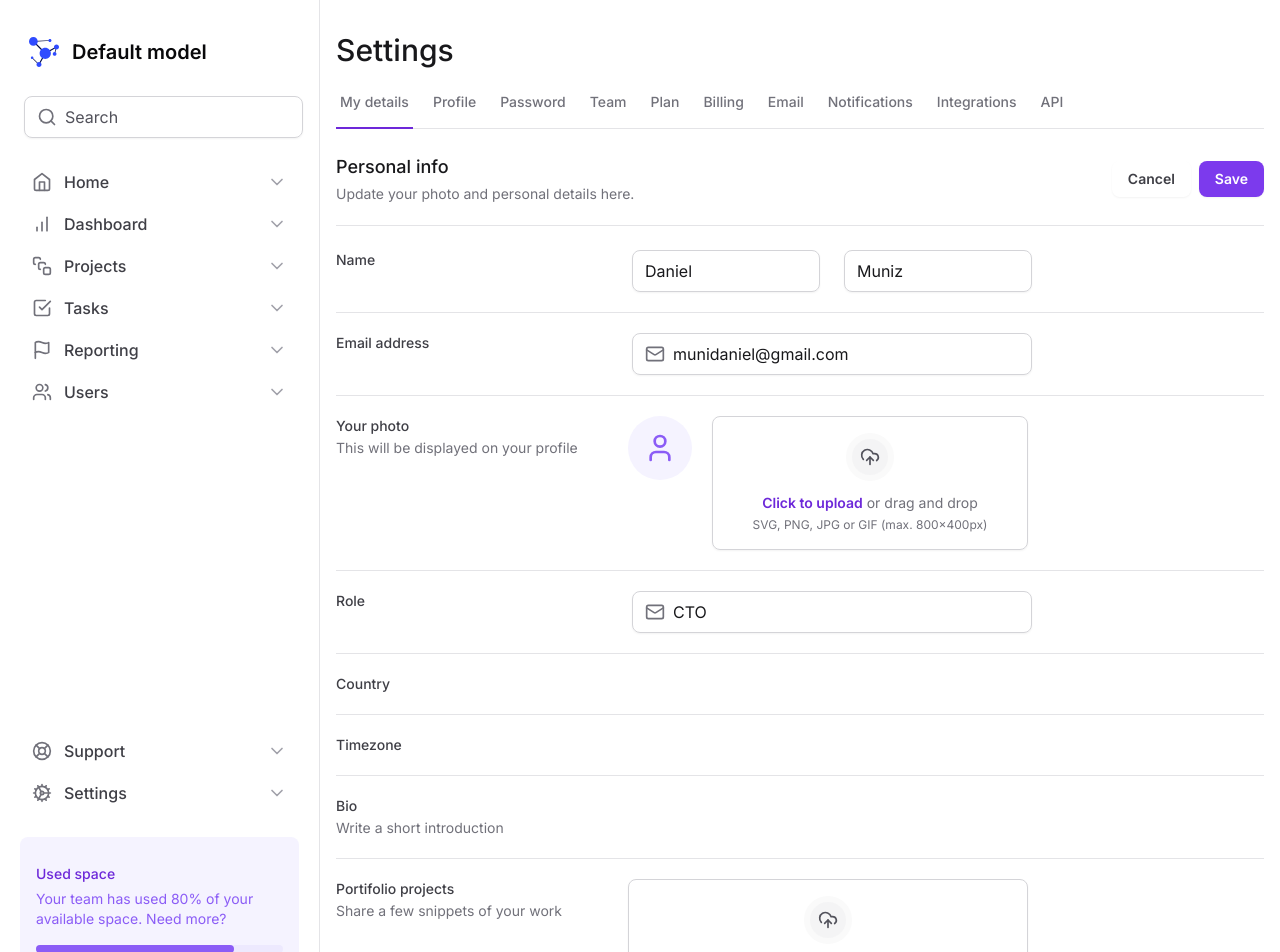
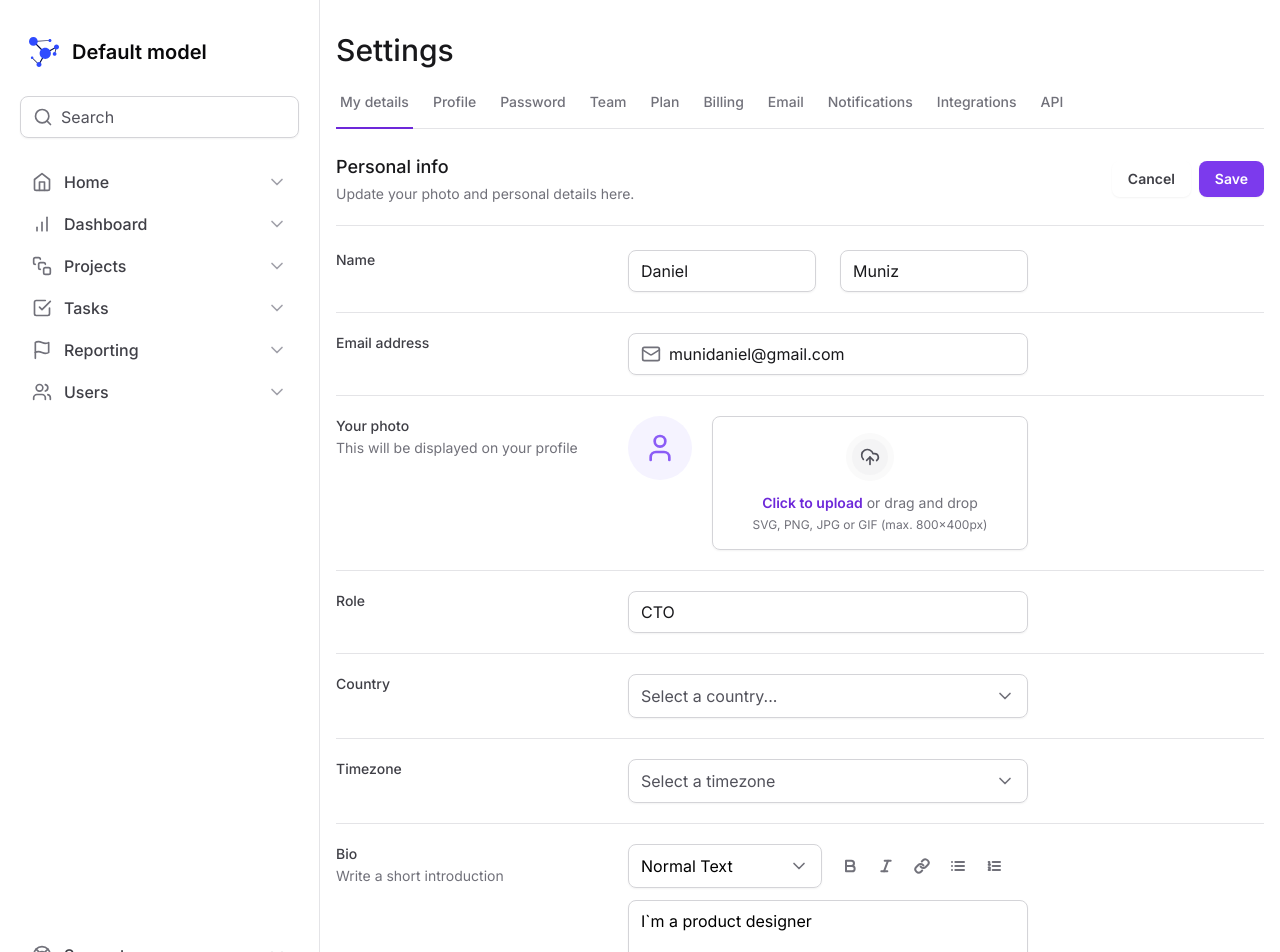
Before and after one commit to danielllmuniz/tailwind-theme, a Next.js app: page / in a window 1280 px wide. Shown: the top 952 px of the page. Built offline with nearby package versions, Linux system fonts and the light colour scheme.

Commit message:
Finalizing the form

```diff
--- a/package.json
+++ b/package.json
@@ -9,6 +9,7 @@
     "lint": "next lint"
   },
   "dependencies": {
+    "@radix-ui/react-select": "^1.2.2",
     "@radix-ui/react-tabs": "^1.0.4",
     "@types/node": "20.5.6",
     "@types/react": "18.2.21",
--- a/src/app/components/Form/FileInput/Control.tsx
+++ b/src/app/components/Form/FileInput/Control.tsx
@@ -4,7 +4,7 @@ import { useFileInput } from './Root'
 
 export type ControlProps = ComponentProps<'input'>
 
-export function Control(props: ControlProps) {
+export function Control({ multiple = false, ...props }: ControlProps) {
   const { id, onFilesSelected } = useFileInput()
 
   function handleFilesSelected(event: ChangeEvent<HTMLInputElement>) {
@@ -12,7 +12,7 @@ export function Control(props: ControlProps) {
 
     const files = Array.from(event.target.files)
 
-    onFilesSelected(files)
+    onFilesSelected(files, multiple)
   }
 
   return (
@@ -21,6 +21,7 @@ export function Control(props: ControlProps) {
       className="sr-only"
       id={id}
       onChange={handleFilesSelected}
+      multiple={multiple}
       {...props}
     />
   )
--- /dev/null
+++ b/src/app/components/Form/FileInput/FileList.tsx
@@ -0,0 +1,48 @@
+'use client'
+
+import { Trash2, UploadCloud } from 'lucide-react'
+import { useFileInput } from './Root'
+import { formatBytes } from '@/app/utils/format-bytes'
+
+export function FileList() {
+  const { files } = useFileInput()
+
+  return (
+    <div className="mt-4 space-y-3">
+      {files.map((file) => {
+        return (
+          <div
+            key={file.name}
+            className="group flex items-start gap-4 rounded-lg border border-zinc-200 p-4"
+          >
+            <div className="rounded-full border-4 border-violet-100 bg-violet-200 p-2 text-violet-600">
+              <UploadCloud className="h-4 w-4" />
+            </div>
+
+            <div className="flex flex-1 flex-col items-start gap-1">
+              <div className="flex flex-col">
+                <span className="text-sm font-medium text-zinc-700">
+                  {file.name}
+                </span>
+                <span className="text-sm text-zinc-500">
+                  {formatBytes(file.size)}
+                </span>
+              </div>
+
+              <div className="flex w-full items-center gap-3">
+                <div className="h-2 flex-1 rounded-full bg-zinc-100">
+                  <div className="h-2 w-4/5 rounded-full bg-violet-600" />
+                </div>
+                <span className="text-sm font-medium text-zinc-700">80%</span>
+              </div>
+            </div>
+
+            <button type="button" className="ml-auto p-2  hover:bg-zinc-50">
+              <Trash2 className="h-5 w-5 text-zinc-500" />
+            </button>
+          </div>
+        )
+      })}
+    </div>
+  )
+}
--- a/src/app/components/Form/FileInput/Root.tsx
+++ b/src/app/components/Form/FileInput/Root.tsx
@@ -12,7 +12,7 @@ export type RootProps = ComponentProps<'div'>
 type FileInputContextType = {
   id: string
   files: File[]
-  onFilesSelected: (files: File[]) => void
+  onFilesSelected: (files: File[], multiple: boolean) => void
 }
 
 const FileInputContext = createContext({} as FileInputContextType)
@@ -22,8 +22,16 @@ export function Root(props: RootProps) {
 
   const [files, setFiles] = useState<File[]>([])
 
+  function onFilesSelected(files: File[], multiple: boolean) {
+    if (multiple) {
+      setFiles((prevFiles) => [...prevFiles, ...files])
+    } else {
+      setFiles(files)
+    }
+  }
+
   return (
-    <FileInputContext.Provider value={{ id, files, onFilesSelected: setFiles }}>
+    <FileInputContext.Provider value={{ id, files, onFilesSelected }}>
       <div {...props} />
     </FileInputContext.Provider>
   )
--- a/src/app/components/Form/FileInput/index.tsx
+++ b/src/app/components/Form/FileInput/index.tsx
@@ -2,5 +2,6 @@ import { Control } from './Control'
 import { ImagePreview } from './ImagePreview'
 import { Root } from './Root'
 import { Trigger } from './Trigger'
+import { FileList } from './FileList'
 
-export { Control, ImagePreview, Root, Trigger }
+export { Control, ImagePreview, Root, Trigger, FileList }
--- /dev/null
+++ b/src/app/components/Form/Select/SelectItem.tsx
@@ -0,0 +1,22 @@
+'use client'
+
+import * as Select from '@radix-ui/react-select'
+import { Check } from 'lucide-react'
+
+export type SelectItemProps = Select.SelectItemProps & {
+  text: string
+}
+
+export function SelectItem({ text, ...props }: SelectItemProps) {
+  return (
+    <Select.Item
+      className="flex items-center justify-between gap-2 px-3  py-2.5 outline-none data-[highlighted]:bg-zinc-50"
+      {...props}
+    >
+      <Select.ItemText className="text-black">{text}</Select.ItemText>
+      <Select.ItemIndicator>
+        <Check className="h-4 w-4 text-violet-500" />
+      </Select.ItemIndicator>
+    </Select.Item>
+  )
+}
--- /dev/null
+++ b/src/app/components/Form/Select/index.tsx
@@ -0,0 +1,39 @@
+'use client'
+
+import * as SelectPrimitive from '@radix-ui/react-select'
+
+import { ChevronDown } from 'lucide-react'
+import { ReactNode } from 'react'
+
+export interface SelectProps extends SelectPrimitive.SelectProps {
+  children: ReactNode
+  placeholder: string
+}
+
+export function Select({ children, placeholder, ...props }: SelectProps) {
+  return (
+    <SelectPrimitive.Root {...props}>
+      <SelectPrimitive.Trigger className="flex h-11 w-full items-center justify-between gap-2 rounded-lg border border-zinc-300 px-3 py-2 shadow-sm data-[placeholder]:text-zinc-600">
+        <SelectPrimitive.Value
+          placeholder={placeholder}
+          className="text-black"
+        />
+        <SelectPrimitive.Icon>
+          <ChevronDown className="h-5 w-5 text-zinc-500"></ChevronDown>
+        </SelectPrimitive.Icon>
+      </SelectPrimitive.Trigger>
+      <SelectPrimitive.Portal>
+        <SelectPrimitive.Content
+          side="bottom"
+          position="popper"
+          sideOffset={8}
+          className="z-10 w-[--radix-select-trigger-width] overflow-hidden rounded-lg border border-zinc-200 bg-white shadow-sm"
+        >
+          <SelectPrimitive.Viewport className="outline-none">
+            {children}
+          </SelectPrimitive.Viewport>
+        </SelectPrimitive.Content>
+      </SelectPrimitive.Portal>
+    </SelectPrimitive.Root>
+  )
+}
--- a/src/app/components/Input.tsx
+++ b/src/app/components/Input.tsx
@@ -22,7 +22,7 @@ export type InputRootProps = ComponentProps<'div'>
 export function Root(props: InputRootProps) {
   return (
     <div
-      className=" mx-1  flex w-full items-center gap-2 rounded-lg border border-zinc-300 px-3 py-2 shadow-sm"
+      className="flex w-full items-center gap-2 rounded-lg border border-zinc-300 px-3 py-2 shadow-sm"
       {...props}
     />
   )
--- a/src/app/page.tsx
+++ b/src/app/page.tsx
@@ -1,7 +1,9 @@
 import SettingsTabs from './components/SettingsTabs'
 import * as Input from './components/Input'
-import { Mail, UploadCloud, User } from 'lucide-react'
 import * as FileInput from './components/Form/FileInput'
+import { Bold, Italic, Link, List, ListOrdered, Mail } from 'lucide-react'
+import { Select } from './components/Form/Select'
+import { SelectItem } from './components/Form/Select/SelectItem'
 
 export default function Home() {
   return (
@@ -97,9 +99,6 @@ export default function Home() {
               Role
             </label>
             <Input.Root>
-              <Input.Prefix>
-                <Mail className="h-5 w-5 text-zinc-500" />
-              </Input.Prefix>
               <Input.Control id="role" defaultValue="CTO" />
             </Input.Root>
           </div>
@@ -111,7 +110,10 @@ export default function Home() {
             >
               Country
             </label>
-            <div></div>
+            <Select placeholder="Select a country...">
+              <SelectItem value="br" text="Brazil" />
+              <SelectItem value="us" text="United States" />
+            </Select>
           </div>
 
           <div className="grid grid-cols-form gap-3 pt-5">
@@ -121,7 +123,11 @@ export default function Home() {
             >
               Timezone
             </label>
-            <div></div>
+            <Select placeholder="Select a timezone">
+              <SelectItem value="sp1" text="Sao paulo (UTC-03:00)" />
+              <SelectItem value="sp2" text="Sao paulo (UTC-03:00)" />
+              <SelectItem value="sp3" text="Sao paulo (UTC-03:00)" />
+            </Select>
           </div>
 
           <div className="grid grid-cols-form gap-3 pt-5">
@@ -131,7 +137,44 @@ export default function Home() {
                 Write a short introduction
               </span>
             </label>
-            <div></div>
+            <div className="space-y-3">
+              <div className="grid grid-cols-2 gap-3">
+                <Select placeholder="" defaultValue="normal">
+                  <SelectItem
+                    value="normal"
+                    defaultChecked
+                    text="Normal Text"
+                  />
+                  <SelectItem value="md" text="Mark Down" />
+                </Select>
+                <div className="flex items-center gap-1">
+                  <button type="button" className="p-2  hover:bg-zinc-50">
+                    <Bold className="h-4 w-4 text-zinc-500" strokeWidth={3} />
+                  </button>
+                  <button type="button" className="p-2  hover:bg-zinc-50">
+                    <Italic className="h-4 w-4 text-zinc-500" strokeWidth={3} />
+                  </button>
+                  <button type="button" className="p-2  hover:bg-zinc-50">
+                    <Link className="h-4 w-4 text-zinc-500" strokeWidth={3} />
+                  </button>
+                  <button type="button" className="p-2  hover:bg-zinc-50">
+                    <List className="h-4 w-4 text-zinc-500" strokeWidth={3} />
+                  </button>
+                  <button type="button" className="p-2  hover:bg-zinc-50">
+                    <ListOrdered
+                      className="h-4 w-4 text-zinc-500"
+                      strokeWidth={3}
+                    />
+                  </button>
+                </div>
+              </div>
+
+              <textarea
+                id="bio"
+                defaultValue="I`m a product designer"
+                className="min-h-[120px] w-full resize-y rounded-lg border border-zinc-300 px-3 py-2 shadow-sm"
+              />
+            </div>
           </div>
 
           <div className="grid grid-cols-form gap-3 pt-5">
@@ -143,6 +186,7 @@ export default function Home() {
             </label>
             <FileInput.Root>
               <FileInput.Trigger />
+              <FileInput.FileList />
               <FileInput.Control multiple />
             </FileInput.Root>
           </div>
--- /dev/null
+++ b/src/app/utils/format-bytes.ts
@@ -0,0 +1,12 @@
+export function formatBytes(bytes: number) {
+  const units = ['B', 'KB', 'MB', 'GB', 'TB', 'PB']
+
+  let value = bytes
+  let unitIndex = 0
+  while (value >= 1024 && unitIndex < units.length - 1) {
+    value /= 1024
+    unitIndex++
+  }
+
+  return `${value.toFixed(1)} ${units[unitIndex]}`
+}
```
Also changed, not shown: 1 other file (tests, documents, lock files or other folders).
